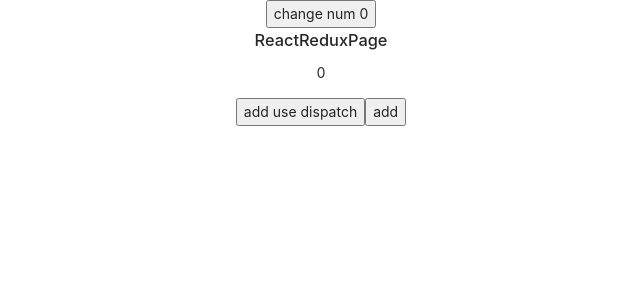
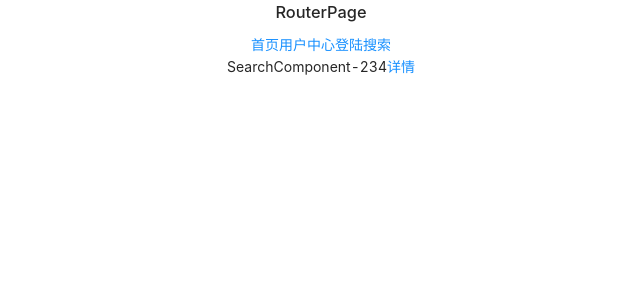
Before and after one commit to Chuyongwei/React.js, a React (Create React App) app: page /search/234 in a window 1280 px wide. Shown: the top 300 px of the page, without its empty margins (319-959 px from the left). Built offline with nearby package versions, Linux system fonts and the light colour scheme.

Commit message:
学习react-router

```diff
--- a/package.json
+++ b/package.json
@@ -12,6 +12,7 @@
     "react-app-rewired": "^2.1.8",
     "react-dom": "^17.0.2",
     "react-redux": "^7.2.4",
+    "react-router-dom": "^5.2.0",
     "react-scripts": "4.0.3",
     "redux": "^4.1.0",
     "redux-logger": "^3.0.6",
--- a/src/App.js
+++ b/src/App.js
@@ -3,6 +3,7 @@ import './App.css';
 // import Context from './pages/Context'
 // import Redux from './pages/Redux';
 import ReactRedux from './pages/React-Redux'
+import ReactRouter from './pages/React-Router'
 
 function App() {
   return (
@@ -10,7 +11,8 @@ function App() {
       {/* <Form/> */}
       {/* <Context/> */}
       {/* <Redux/> */}
-      <ReactRedux/>
+      {/* <ReactRedux/> */}
+      <ReactRouter/>
     </div>
   );
 }
--- /dev/null
+++ b/src/pages/React-Router/HomePage.jsx
@@ -0,0 +1,14 @@
+import React, { Component } from 'react';
+
+class HomePage extends Component {
+	render() {
+		console.log("this.props",this.props);
+		return (
+			<div>
+				<h3>HomePage</h3>
+			</div>
+		);
+	}
+}
+
+export default HomePage;
--- /dev/null
+++ b/src/pages/React-Router/LoginPage.jsx
@@ -0,0 +1,24 @@
+import React, { Component } from 'react';
+import { Redirect } from 'react-router-dom';
+
+class LoginPage extends Component {
+	render() {
+		const {isLogin,location}  =this.props
+		const {redirect="/"} = location.state ||{}
+		console.log("this.props",this.props);
+		if(isLogin){
+			return <Redirect to={redirect}/>
+		}else{
+			return (
+				<div>
+					<h3>LoginPage</h3>
+					<button onClick={()=>{
+
+					}}>click</button>
+				</div>
+			);
+		}
+	}
+}
+
+export default LoginPage;
--- /dev/null
+++ b/src/pages/React-Router/PrivateRouter.jsx
@@ -0,0 +1,20 @@
+import React, { Component } from 'react';
+import { Redirect, Route } from 'react-router-dom';
+
+class PrivateRouter extends Component {
+	render() {
+		const {isLogin,path,component} = this.props
+		if(isLogin){
+			return <Route path={path} component={component}/>
+		}else{
+			return	<Redirect to={{pathname:'/login',state:{redirect:path}}}/>
+		}
+		return (
+			<div>
+				<h1>PrivateRouter</h1>
+			</div>
+		);
+	}
+}
+
+export default PrivateRouter;
--- /dev/null
+++ b/src/pages/React-Router/RouteChildren.jsx
@@ -0,0 +1,13 @@
+import React, { Component } from 'react';
+
+class RouteChildren extends Component {
+	render() {
+		return (
+			<div>
+
+			</div>
+		);
+	}
+}
+
+export default RouteChildren;
--- /dev/null
+++ b/src/pages/React-Router/RouteComponentPage.jsx
@@ -0,0 +1,64 @@
+import React, {Component, useEffect} from "react";
+import {BrowserRouter as Router, Route} from "react-router-dom";
+
+export default class RouteComponentPage extends Component {
+  constructor(props) {
+    super(props);
+    this.state = {
+      count: 0
+    };
+  }
+  render() {
+    const {count} = this.state;
+    return (
+      <div>
+        <h3>RouteComponentPage</h3>
+        <button
+          onClick={() => {
+            this.setState({count: count + 1});
+          }}>
+          click change count {count}
+        </button>
+        <Router>
+          {/* 渲染component的时候会调用React.createElement，如果使用下面这种匿名函数的形式，每次都会生成一个新的匿名的函数，
+          导致生成的组件的type总是不相同，这个时候会产生重复的卸载和挂载 */}
+
+          {/* 错误举例 课下自己尝试下 观察下child的didMount和willUnmount函数 */}
+          {/* <Route component={() => <Child count={count} />} /> */}
+          {/* <Route component={() => <FunctionChild count={count} />} /> */}
+
+          {/* 下面才是正确的示范 */}
+          <Route render={() => <Child count={count} />} />
+          {/* <Route render={() => <FunctionChild count={count} />} /> */}
+
+          {/* children 呢  */}
+          {/* <Route children={() => <Child count={count} />} /> */}
+          {/* <Route children={() => <FunctionChild count={count} />} /> */}
+        </Router>
+      </div>
+    );
+  }
+}
+
+class Child extends Component {
+  componentDidMount() {
+    console.log("componentDidMount"); //sy-log
+  }
+
+  componentWillUnmount() {
+    console.log("componentWillUnmount"); //sy-log
+  }
+
+  render() {
+    return <div>child-{this.props.count}</div>;
+  }
+}
+
+function FunctionChild(props) {
+  useEffect(() => {
+    return () => {
+      console.log("WillUnmount"); //sy-log
+    };
+  }, []);
+  return <div>child-{props.count}</div>;
+}
--- /dev/null
+++ b/src/pages/React-Router/RouterPage.jsx
@@ -0,0 +1,49 @@
+import React, { Component } from "react";
+import { BrowserRouter as Router, Route, Link ,Switch} from "react-router-dom";
+import HomePage from "./HomePage";
+import LoginPage from "./LoginPage";
+import PrivateRouter from "./PrivateRouter";
+import UserPage from "./UserPage";
+
+class RouterPage extends Component {
+  render() {
+    return (
+      <div>
+        <h3>RouterPage</h3>
+        <Router>
+          <Link to="/">首页</Link>
+          <Link to="/user">用户中心</Link>
+          <Link to="/login">登陆</Link>
+          <Link to="/search/234">搜索</Link>
+          {/* path不写则都匹配 */}
+          <Switch>
+            <Route exact path="/" component={HomePage} />
+            {/* <Route path="/user" component={UserPage} /> */}
+            <PrivateRouter path="/user" component={UserPage} ></PrivateRouter>
+            <Route path="/login" component={LoginPage} />
+            <Route path="/search/:id" component={SearchComponent}></Route>
+						<Route render={()=><div><h1>404</h1></div>}/>
+          </Switch>
+        </Router>
+      </div>
+    );
+  }
+}
+
+export default RouterPage;
+
+function DetailComponent(props){
+  return <div>DetailComponent</div>
+}
+
+function SearchComponent(props){
+  console.log("SearchComponent",props);
+  const {id} = props.match.params;
+  return<div>
+    SearchComponent-{id}
+    <Link to={"/search/"+id+"/detail/02"}>详情</Link>
+    <Router>
+      <Route path={"/search/:"+id+"/detail/"} component={DetailComponent}></Route>
+    </Router>
+    </div>
+}
--- /dev/null
+++ b/src/pages/React-Router/UserPage.jsx
@@ -0,0 +1,13 @@
+import React, { Component } from 'react';
+
+class UserPage extends Component {
+	render() {
+		return (
+			<div>
+				<h3>用户中心</h3>
+			</div>
+		);
+	}
+}
+
+export default UserPage;
--- /dev/null
+++ b/src/pages/React-Router/index.jsx
@@ -0,0 +1,20 @@
+import React, { Component } from 'react';
+import RouteChildren from './RouteChildren';
+import RouteComponentPage from './RouteComponentPage';
+import RouterPage from './RouterPage';
+
+class Index extends Component {
+	render() {
+		return (
+			<div>
+				<RouterPage/>
+				{/* <RouteChildren/> */}
+
+				{/*  // ! 比较一下render和component */}
+				{/* <RouteComponentPage/> */}
+			</div>
+		);
+	}
+}
+
+export default Index;
```
Also changed, not shown: src/pages/React-Router/RouteRender.jsx (added, +13 -0 lines), src/pages/React-Router/SerachComponent.jsx (added), 2 other files (tests, documents, lock files or other folders).
